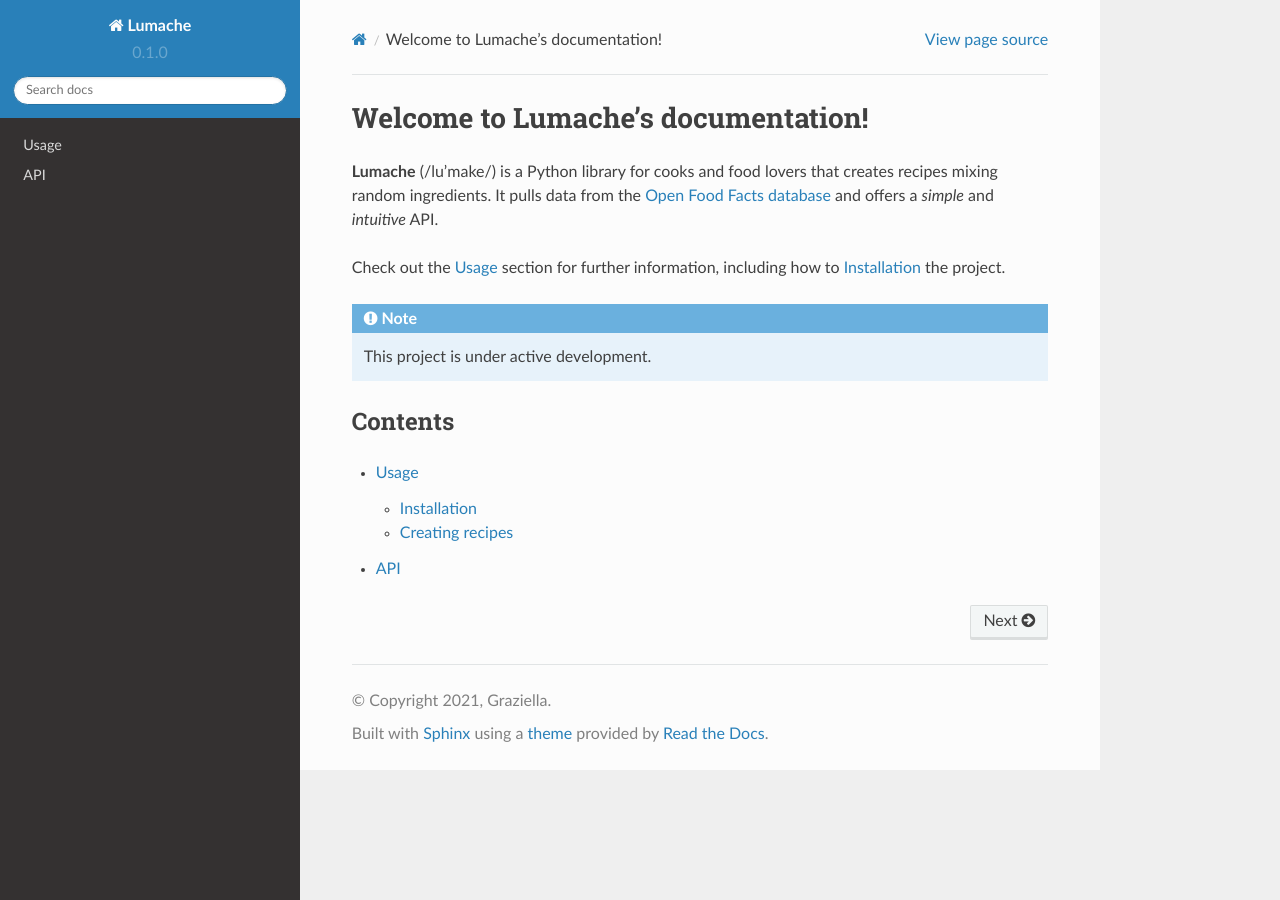
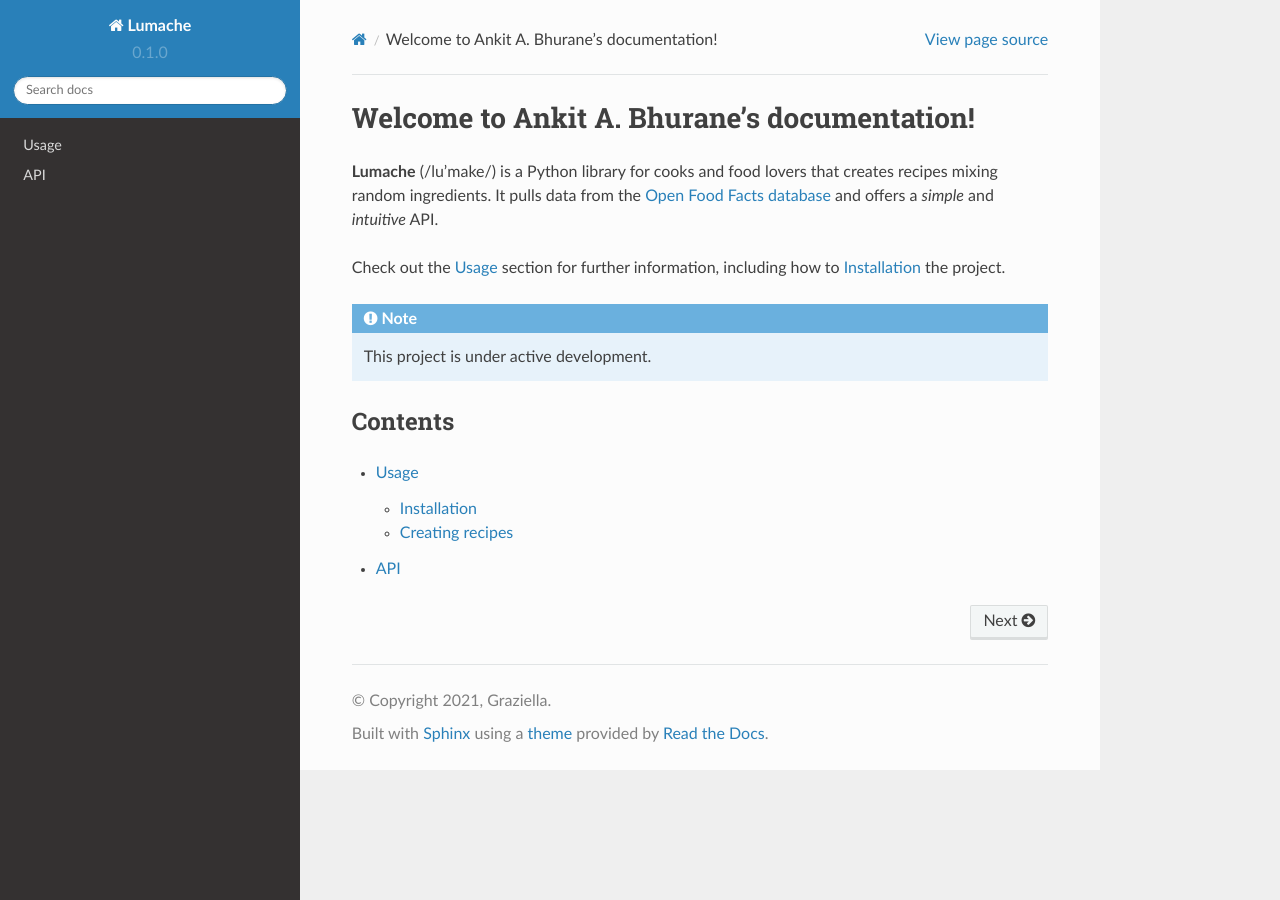
Before and after one commit to ankitbhurane-vnit/sp, a Sphinx documentation site: the page built from docs/source/index.rst, in a window 1280 px wide. Built offline with Sphinx 7.4.7 and the Read the Docs theme 2.0.0, drawn with Linux system fonts in a browser that asks for light colours.

Commit message:
Update index.rst

```diff
--- a/docs/source/index.rst
+++ b/docs/source/index.rst
@@ -1,4 +1,4 @@
-Welcome to Lumache's documentation!
+Welcome to Ankit A. Bhurane's documentation!
 ===================================
 
 **Lumache** (/lu'make/) is a Python library for cooks and food lovers
```
